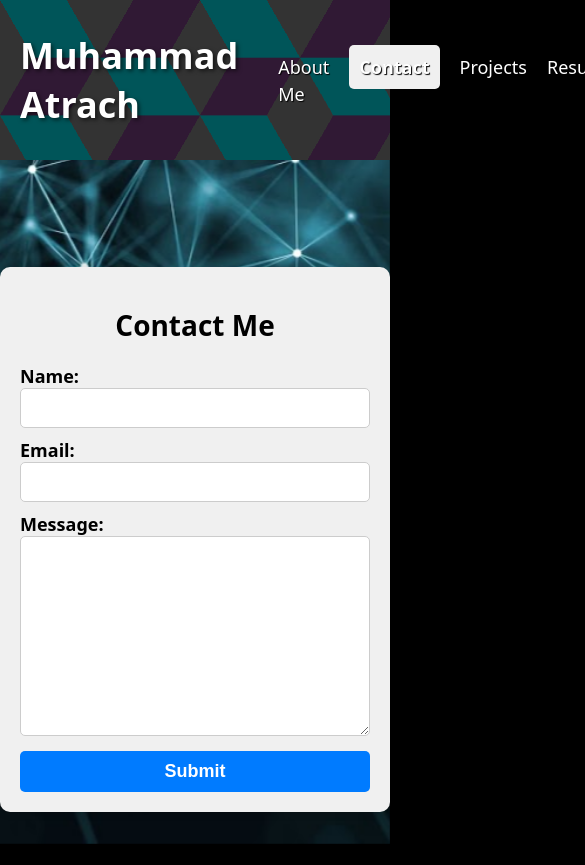
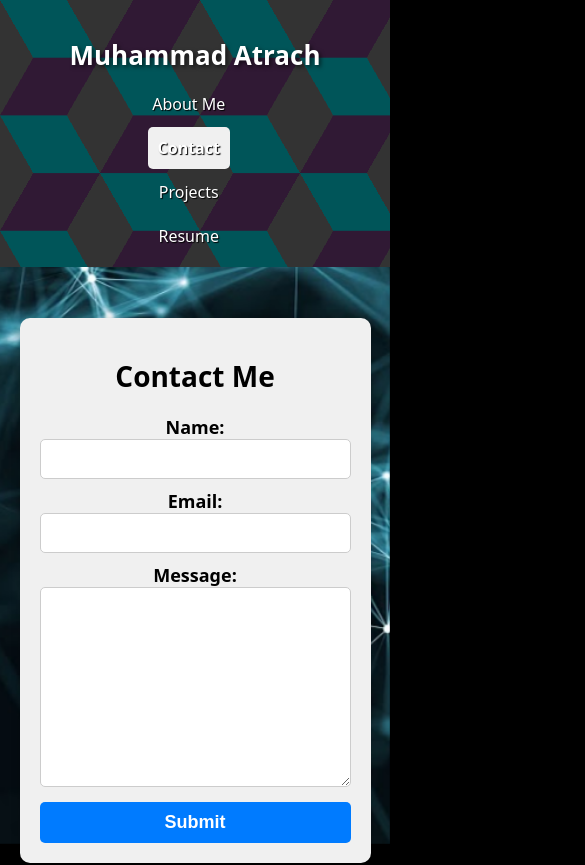
Before and after one commit to ThatOneMHMD/20-ReactPortfolio, a React (Create React App) app: page /contact in a window 390 px wide. Shown: the top 865 px of the page, 585 px wide, since content can reach past the window. Built offline with nearby package versions, Linux system fonts and the light colour scheme.

Commit message:
Made App Screen Responsive and Mobile friendly!

```diff
--- a/src/index.css
+++ b/src/index.css
@@ -356,3 +356,161 @@ code {
   align-items: center;
   justify-content: center;
 }
+
+@media screen and (max-width: 1400px) {
+
+  .headerTextWithShadow {
+    font-size: 26px;
+  }
+
+  .about-container {
+    max-width: 90%;
+    padding: 10px;
+    height: auto;
+    flex-direction: column;
+    text-align: center;
+    margin: 8% 5%;
+  }
+
+  .contact-container {
+    max-width: 90%;
+    height: auto;
+    text-align: center;
+    margin: 8% 5%;
+  }
+
+  .projects-grid {
+    grid-template-columns: repeat(1, 1fr);
+    margin: 8% 5%;
+    text-align: center;
+  }
+
+  .project-item {
+    align-items: center;
+    justify-content: space-between;
+  }
+
+  .spaceBetween{
+    flex-direction: column;
+    align-items: center;
+  }
+}
+
+
+
+@media screen and (max-width: 768px) {
+
+  .nav {
+    flex-direction: column;
+    justify-content: center;
+    align-items: center;
+    height: auto;
+  }
+
+  .headerTextWithShadow {
+    font-size: 26px;
+    text-align: center;
+  }
+
+  .navLinks {
+    font-size: 18px;
+    justify-content: center;
+    align-items: center;
+    margin: 0;
+  }
+
+  .navLinks li a {
+    font-size: 16px;
+  }
+
+  .about-container {
+    max-width: 90%;
+    padding: 10px;
+    height: auto;
+    flex-direction: column;
+    text-align: center;
+    margin: 8% 5%;
+  }
+
+  .contact-container {
+    max-width: 90%;
+    height: auto;
+    text-align: center;
+    margin: 8% 5%;
+  }
+
+  .projects-grid {
+    grid-template-columns: repeat(1, 1fr);
+    margin: 8% 5%;
+    text-align: center;
+  }
+
+  .project-item {
+    align-items: center;
+    justify-content: space-between;
+  }
+
+  .spaceBetween{
+    flex-direction: column;
+    align-items: center;
+  }
+}
+
+@media screen and (max-width: 440px) {
+
+  .nav {
+    flex-direction: column;
+    justify-content: center;
+    align-items: center;
+    height: auto;
+  }
+
+  .headerTextWithShadow {
+    font-size: 26px;
+    text-align: center;
+  }
+
+  .navLinks {
+    font-size: 18px;
+    flex-direction: column;
+    justify-content: center;
+    align-items: center;
+    margin-right: 15%;
+  }
+
+  .navLinks li a {
+    font-size: 16px;
+  }
+
+  .about-container {
+    max-width: 90%;
+    padding: 10px;
+    height: auto;
+    flex-direction: column;
+    text-align: center;
+    margin: 8% 5%;
+  }
+
+  .contact-container {
+    max-width: 90%;
+    height: auto;
+    text-align: center;
+    margin: 8% 5%;
+  }
+
+  .projects-grid {
+    grid-template-columns: repeat(1, 1fr);
+    margin: 8% 5%;
+    text-align: center;
+  }
+
+  .project-item {
+    align-items: center;
+    justify-content: space-between;
+  }
+
+  .spaceBetween{
+    flex-direction: column;
+    align-items: center;
+  }
+}
```
